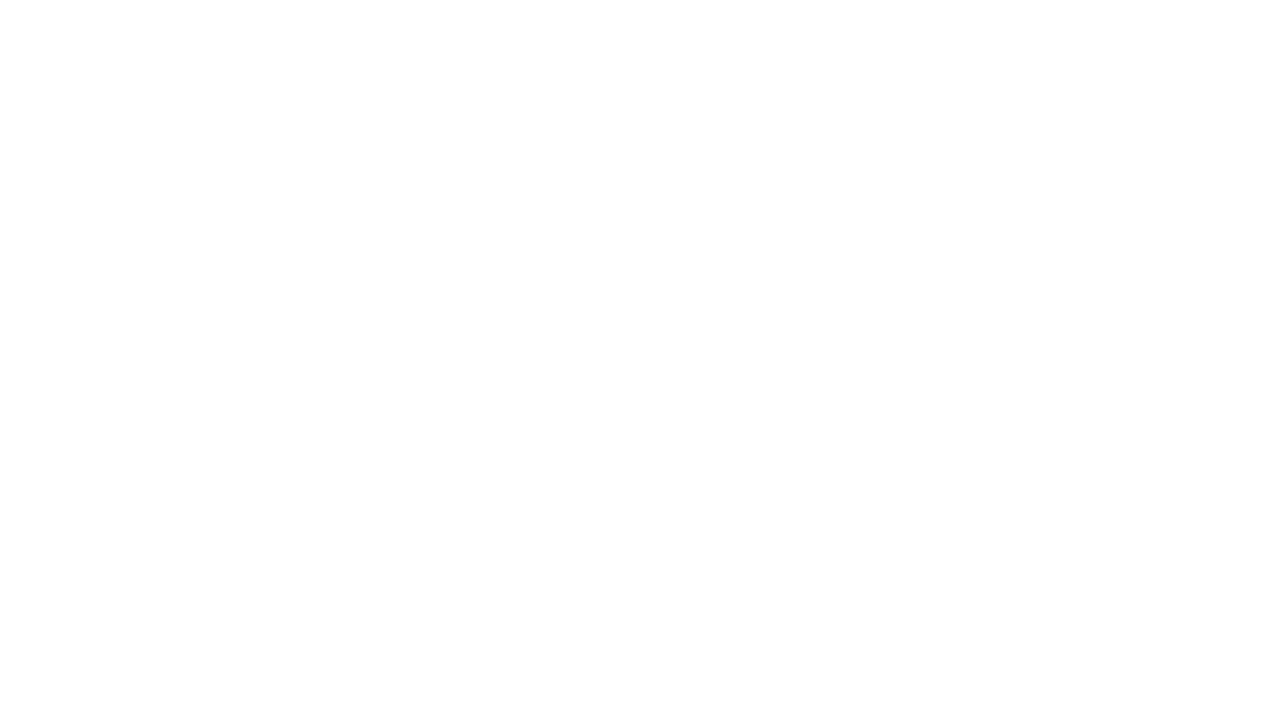
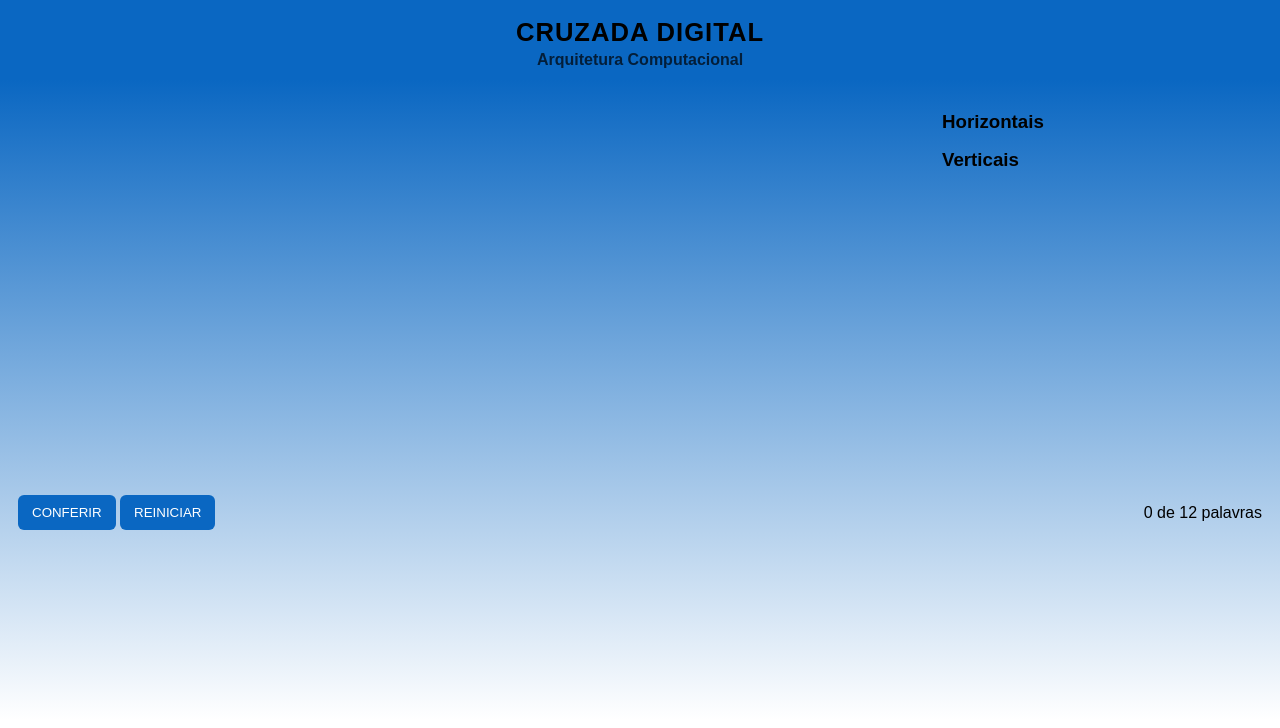
Before and after one commit to MVentura01/Cruzada-digital, a plain HTML site: page index.html in a window 1280 px wide. Drawn offline with Linux system fonts and the light colour scheme.

Commit message:
Adicionando pasta js e iniciando a strutura do html.

```diff
--- a/index.html
+++ b/index.html
@@ -1,11 +1,46 @@
 <!DOCTYPE html>
-<html lang="en">
+<html lang="pt-BR">
 <head>
-    <meta charset="UTF-8">
-    <meta name="viewport" content="width=device-width, initial-scale=1.0">
-    <title>Document</title>
+  <meta charset="UTF-8">
+  <meta name="viewport" content="width=device-width, initial-scale=1.0">
+  <title>CRUZADA DIGITAL — Arquitetura Computacional</title>
+  <link rel="stylesheet" href="style.css">
+  <script defer src="script.js"></script>
+  <meta name="description" content="Cruzada Digital — jogo de palavras cruzadas para disciplina de Arquitetura Computacional">
 </head>
 <body>
+  <header class="site-header">
+    <h1>CRUZADA DIGITAL</h1>
+    <h2>Arquitetura Computacional</h2>
+  </header>
+
+  <main class="app-main">
+    <section class="board-area" aria-label="Tabuleiro">
+      <!-- O tabuleiro será gerado aqui. Cada célula será um input ou uma célula bloqueada. -->
+      <div id="board" class="board" role="grid"></div>
+    </section>
+
+    <aside class="clues-area" aria-label="Pistas">
+      <div class="clues">
+        <h3>Horizontais</h3>
+        <ol id="across-clues"></ol>
+      </div>
+      <div class="clues">
+        <h3>Verticais</h3>
+        <ol id="down-clues"></ol>
+      </div>
+    </aside>
+  </main>
+
+  <footer class="controls">
+    <div class="buttons">
+      <button id="check-btn" class="btn">CONFERIR</button>
+      <button id="reset-btn" class="btn">REINICIAR</button>
+    </div>
+    <div class="status">
+      <span id="score">0 de 12 palavras</span>
+    </div>
+  </footer>
 
 </body>
 </html>
--- /dev/null
+++ b/script.js
@@ -0,0 +1,7 @@
++++// Cruzada Digital - scaffold script (Commit 1)
++++// Arquivo responsável por inicializar recursos. A lógica completa de interação será adicionada no Commit 5.
++++
++++document.addEventListener('DOMContentLoaded', () => {
++++  console.log('Cruzada Digital: script carregado (scaffold)');
++++  // Ponto de entrada: mais lógica será adicionada posteriormente.
++++});
--- a/style.css
+++ b/style.css
@@ -0,0 +1,36 @@
+/* Cruzada Digital - estilo base (scaffold)
+   Commit 1: arquivo inicial, regras visuais completas virão no Commit 4.
+*/
+
+:root{
+  --blue:#0a67c2;
+  --dark-blue:#053b6b;
+  --white:#ffffff;
+  --text:#000000;
+  --correct:#c8e6c9;
+  --wrong:#ffcdd2;
+}
+
+html,body{
+  height:100%;
+  margin:0;
+  font-family: Arial, Helvetica, sans-serif;
+  background: linear-gradient(180deg,var(--blue)10%,var(--white)90%);
+  color:var(--text);
+}
+
+.site-header{ text-align:center; padding:18px 12px; }
+.site-header h1{ margin:0; font-size:1.6rem; letter-spacing:1px; }
+.site-header h2{ margin:4px 0 0; font-size:1rem; color:rgba(0,0,0,0.7); }
+
+.app-main{ display:flex; gap:20px; padding:18px; align-items:flex-start; }
+.board-area{ flex:1 1 60%; }
+.clues-area{ width:320px; }
+
+.controls{ display:flex; justify-content:space-between; align-items:center; padding:12px 18px; }
+.btn{ background:var(--blue); color:var(--white); border:none; padding:10px 14px; border-radius:6px; cursor:pointer; }
+
+/* placeholder for the board grid; full styles applied in Commit 4 */
+#board{ min-height:360px; background:transparent; }
+
+.clues h3{ margin:6px 0; }
```
Also changed, not shown: 2 other files.
